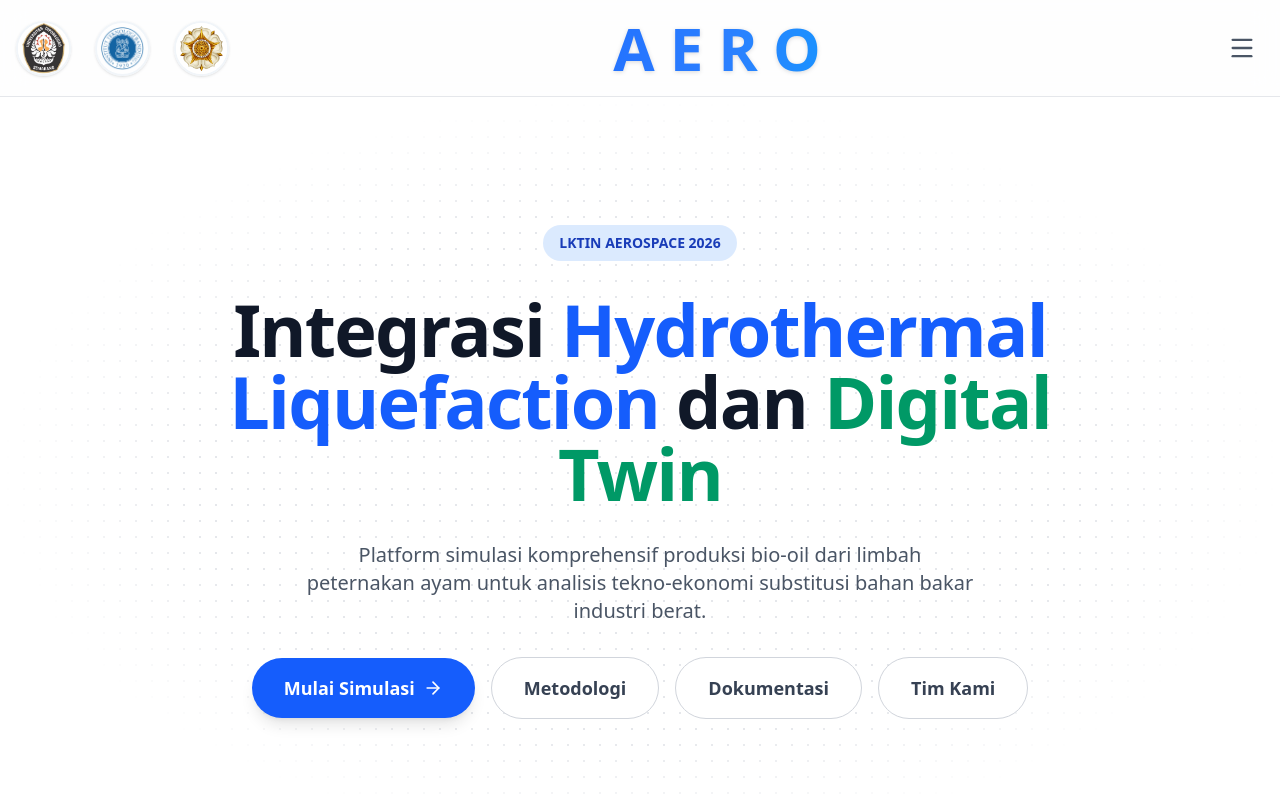
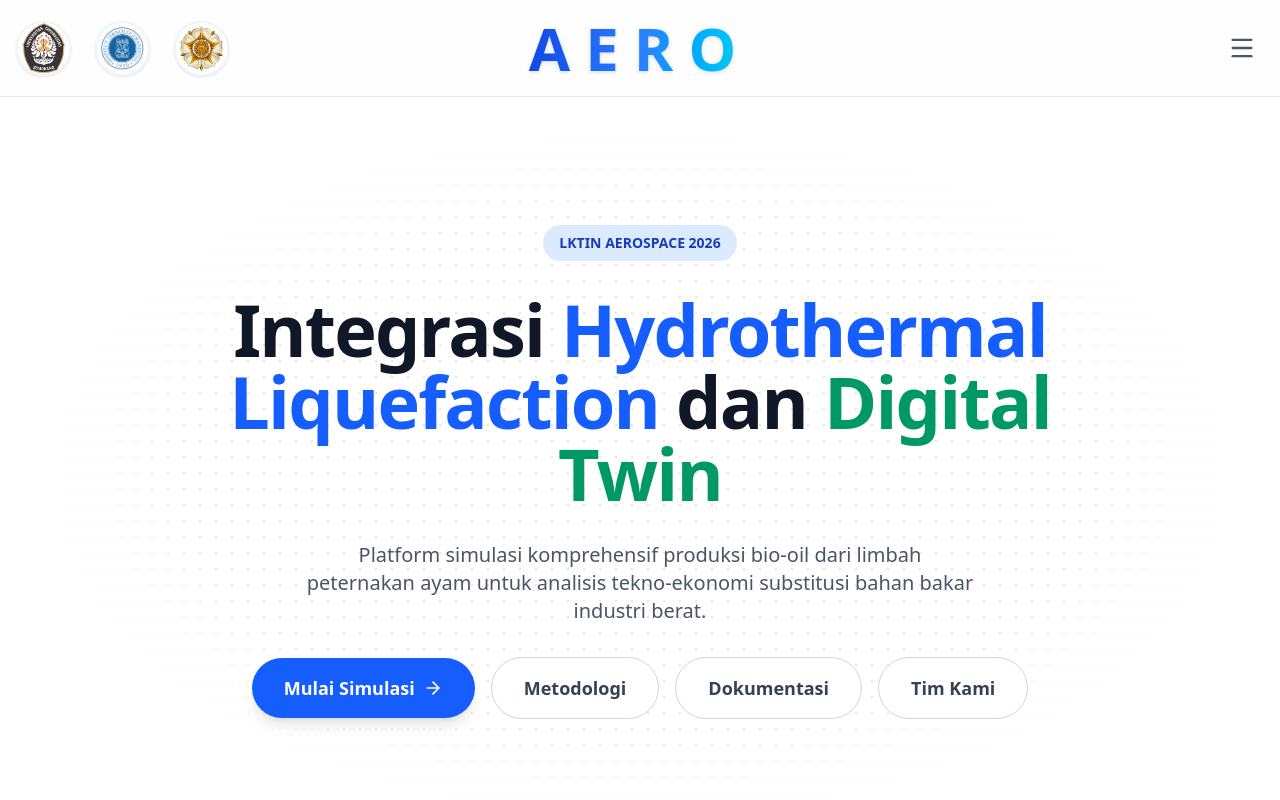
Before and after one commit to dzakyzahy/htl-system-digital-twin-think3rs, a Next.js app: page / in a window 1280 px wide. Shown: the top 800 px of the page. Built offline with nearby package versions, Linux system fonts and the light colour scheme.

Commit message:
UI Fix: Center Header Title absolutely to ignore side element width

```diff
--- a/src/components/layout/Header.tsx
+++ b/src/components/layout/Header.tsx
@@ -10,9 +10,9 @@ export function Header() {
 
     return (
         <header className="sticky top-0 z-50 w-full border-b border-gray-200 bg-white/80 backdrop-blur-md">
-            <div className="container mx-auto flex h-16 items-center justify-between px-2 lg:h-24 lg:px-4">
+            <div className="container relative mx-auto flex h-16 items-center justify-between px-2 lg:h-24 lg:px-4">
 
-                {/* Logos Section */}
+                {/* Logos Section - Left */}
                 <div className="flex items-center gap-2 lg:gap-6">
                     <div className="relative h-[35px] w-[35px] overflow-hidden rounded-full border-2 border-slate-100 shadow-sm lg:h-[55px] lg:w-[55px]">
                         <Image
@@ -40,8 +40,8 @@ export function Header() {
                     </div>
                 </div>
 
-                {/* Center Title */}
-                <div className="flex-1 text-center">
+                {/* Center Title - Absolutely Centered */}
+                <div className="absolute left-1/2 top-1/2 -translate-x-1/2 -translate-y-1/2 transform text-center">
                     <Link href="/">
                         <h1 className="bg-gradient-to-r from-blue-700 via-blue-500 to-cyan-400 bg-clip-text text-4xl font-extrabold tracking-[0.2em] text-transparent drop-shadow-sm transition-all hover:opacity-90 lg:text-6xl lg:tracking-[0.25em]">
                             AERO
```
